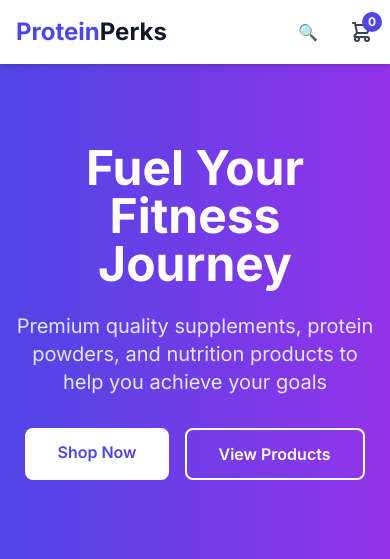
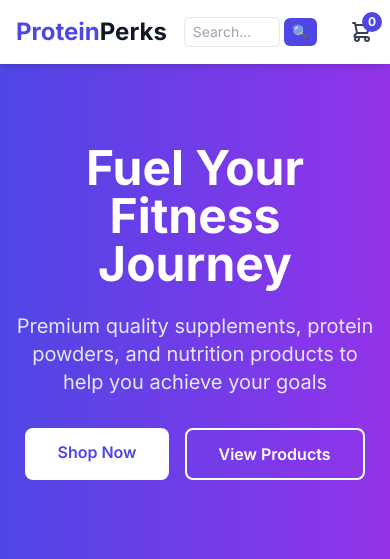
Before and after one commit to nishi2004/protein-perks, a FastAPI app: page / in a window 390 px wide. Shown: the top 559 px of the page. Run offline with FastAPI, Linux system fonts and the light colour scheme; some libraries are stand-ins or nearby versions.

Commit message:
Fixed navbar structure and responsive search

```diff
--- a/app/templates/base.html
+++ b/app/templates/base.html
@@ -51,29 +51,25 @@
                 <!-- Cart Icon -->
                 <div class="flex items-center space-x-4">
 
-    <!-- Search Form -->
-    <div class="flex items-center space-x-4">
+    <!-- Search Form (All Devices) -->
+<form action="{{ url_for('search_products') }}" method="GET"
+      class="flex items-center space-x-1">
 
-    <!-- Desktop Search -->
-    <form action="{{ url_for('search_products') }}" method="GET"
-          class="hidden md:flex">
     <input
         type="text"
         name="q"
-            placeholder="Search products..."
-            class="px-3 py-1 border rounded-l-md text-sm focus:outline-none focus:ring-2 focus:ring-indigo-500"
+        placeholder="Search..."
+        class="px-2 py-1 border rounded-md text-sm focus:outline-none focus:ring-2 focus:ring-indigo-500 w-24 sm:w-32 md:w-48"
         required>
+
     <button
         type="submit"
-            class="bg-indigo-600 text-white px-3 py-1 rounded-r-md text-sm hover:bg-indigo-700 transition">
-            Search
+        class="bg-indigo-600 text-white px-2 py-1 rounded-md text-sm hover:bg-indigo-700 transition">
+        🔍
     </button>
+
 </form>
 
-    <!-- Mobile Search Icon -->
-    <a href="/search" class="md:hidden text-gray-700 hover:text-indigo-600">
-        🔍
-    </a>
 
     <!-- Cart Icon -->
     <a href="/cart" class="relative text-gray-700 hover:text-indigo-600 transition">
```
Lines whose indentation alone changed are shown as unchanged.
